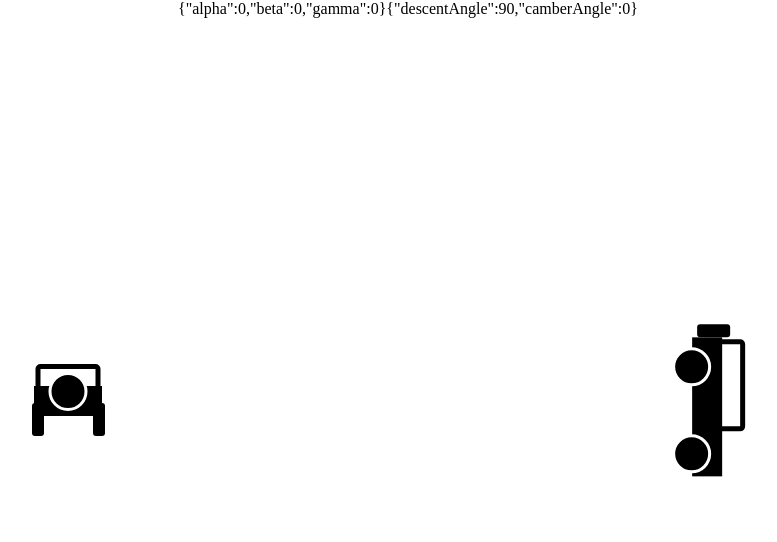
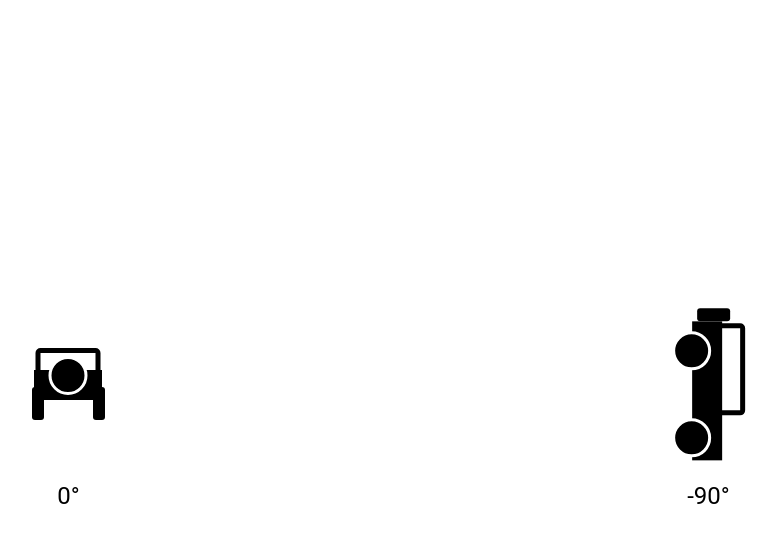
Before and after one commit to 10hendersonm/khaelian.com, a React (Create React App) app in the folder ui/: page / in a window 1280 px wide. Shown: the top 542 px of the page, without its empty margins (232-1009 px from the left). Built offline with nearby package versions, Linux system fonts and the light colour scheme.

Commit message:
added degree indicators

```diff
--- a/ui/src/jeep-accelerometer/App.js
+++ b/ui/src/jeep-accelerometer/App.js
@@ -4,6 +4,7 @@ import Button from '@material-ui/core/Button'
 import { makeStyles } from '@material-ui/styles'
 import JeepProfile from './JeepProfile'
 import useWakelock from './hooks/useWakelock'
+import { Typography } from '@material-ui/core'
 
 const inches = 1
 const useStyles = makeStyles(theme => ({
@@ -24,12 +25,18 @@ const useStyles = makeStyles(theme => ({
     transform: 'translateX(-50%)',
   },
   rearView: {
-    margin: 20,
+    margin: 60,
     transform: props => `rotate(${props.camberAngle}deg)`,
   },
   sideView: {
-    margin: 20,
+    margin: 60,
     transform: props => `rotate(${props.descentAngle}deg)`,
+  },
+  infoSquare: {
+    display: 'flex',
+    flexDirection: 'column',
+    alignItems: 'center',
+    justifyContent: 'center',
   },
 }))
 
@@ -82,18 +89,19 @@ const App = () => {
     ...currentOrientation,
   })
 
+  const ascentAngle = -descentAngle
+  const leanAngle = Math.abs(camberAngle)
+
   return (
     <div className={classes.root}>
-      <div className={classes.infoContainer}>
-        {JSON.stringify(currentOrientation)}
-        {JSON.stringify({
-          descentAngle,
-          camberAngle,
-          orientation: window.orientation,
-        })}
+      <div className={classes.infoSquare}>
+        <JeepProfile view="rear" classes={{ root: classes.rearView }} />
+        <Typography variant="h5">{`${leanAngle}°`}</Typography>
       </div>
-      <JeepProfile view="rear" classes={{ root: classes.rearView }} />
-      <JeepProfile view="side" classes={{ root: classes.sideView }} />
+      <div className={classes.infoSquare}>
+        <JeepProfile view="side" classes={{ root: classes.sideView }} />
+        <Typography variant="h5">{`${ascentAngle}°`}</Typography>
+      </div>
       {/* <Button onClick={resetBaseOrientation}>Reset Orientation</Button> */}
     </div>
   )
```
